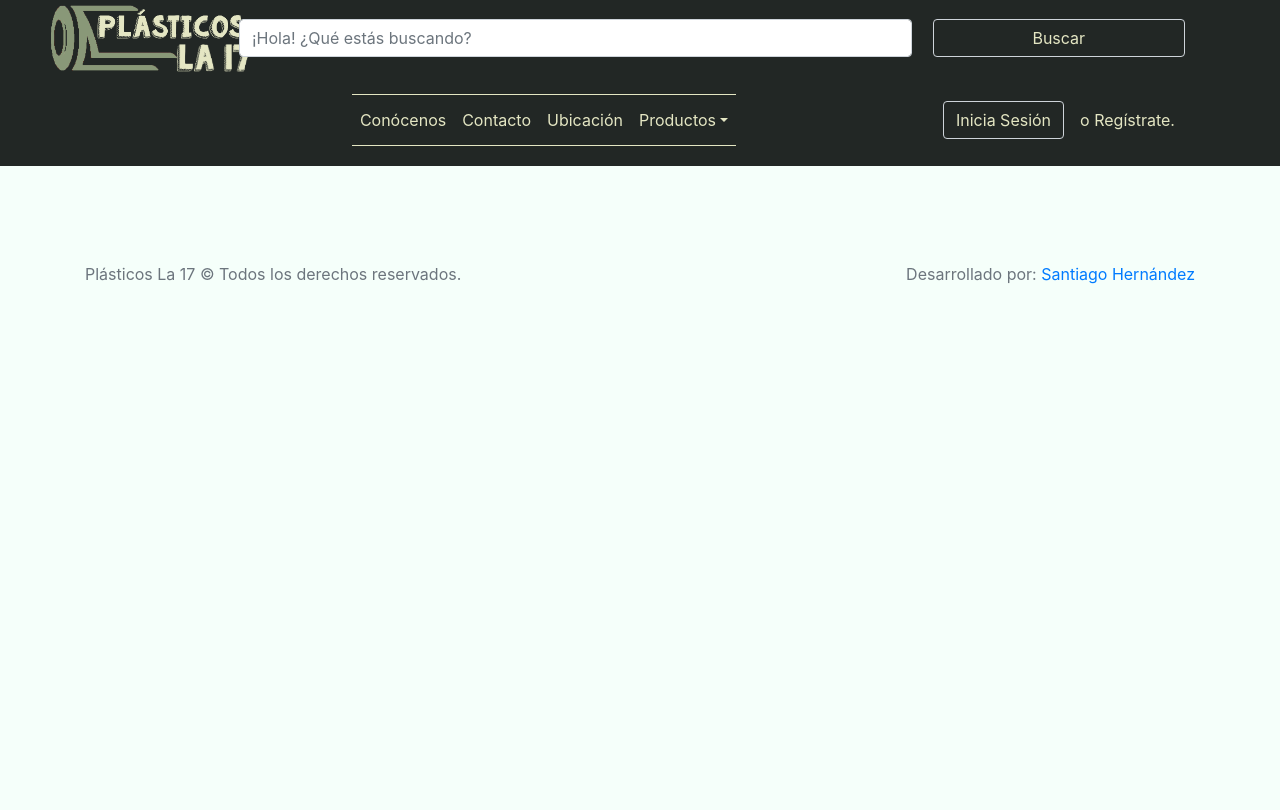
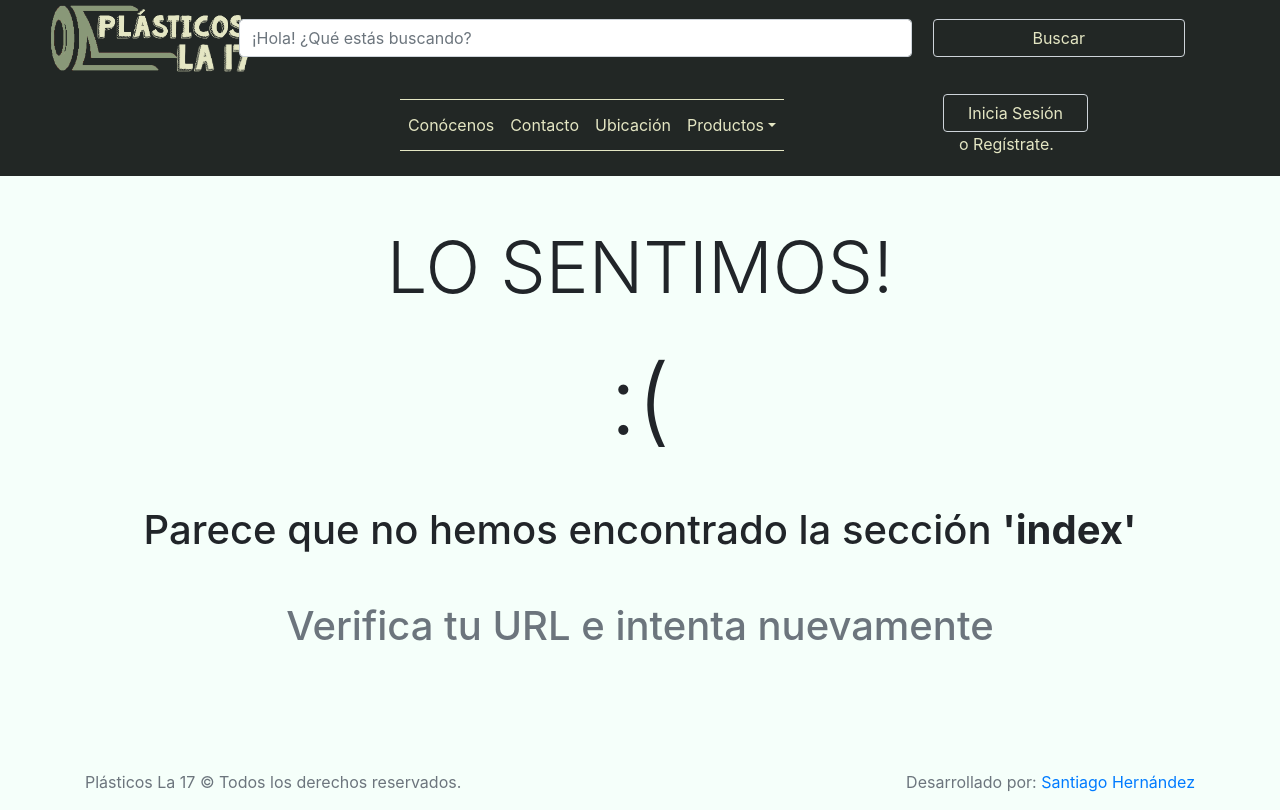
Before and after one commit to santiago-hear/Plasticos-Web-Page, a PHP site: page /index.php?section=index in a window 1280 px wide. Shown: the part 14-824 px from the top of the page. Before the commit the page ends 298 px from the top, so only its background shows below. Run offline with PHP 8.4, Linux system fonts and the light colour scheme.

Commit message:
nueva pag de error, start db DatabaseDesign

```diff
--- a/Sections/error.php
+++ b/Sections/error.php
@@ -0,0 +1,10 @@
+<div class='container'>
+    <h1 class="display-3 text-center">LO SENTIMOS!</h1>
+    <section class="py-4">
+    <h1 class="display-1 text-center">:(</h1>
+        <?php
+        echo "<h1 class='display-5 text-center my-5'>Parece que no hemos encontrado la sección <strong>'$section'</strong></h1>"
+        ?>
+        <h1 class="text-muted text-center my-5">Verifica tu URL e intenta nuevamente</h1>
+    </section class="py-4">
+</div>
--- a/index.php
+++ b/index.php
@@ -16,7 +16,7 @@
         <header class="px-5">
             <nav class="navbar navbar-expand-md mainheader">
                 <div class="collapse navbar-collapse" id="navbarCollapse">
-                    <div class="col-sm-1"></div>
+                    <div class="col-sm-2"></div>
                     <ul class="navbar-nav mr-auto list">
                         <li class="nav-item">
                             <a class="nav-link nvi" href="index.php?section=about_us">Conócenos</a>
@@ -42,7 +42,7 @@
                     </ul>
                     <form class="form-inline col-sm-3" action="index.php" method="GET">
                         <input type="hidden" name="section" value="login">
-                        <button class="form-control my-btn" type="submit">Inicia Sesión</button>
+                        <button class="px-4 form-control my-btn" type="submit">Inicia Sesión</button>
                         <label class="px-3 register"><a href="index.php?section=register">o Regístrate.</a></label>
                     </form>
                 </div>
```
Also changed, not shown: 1 other file.
